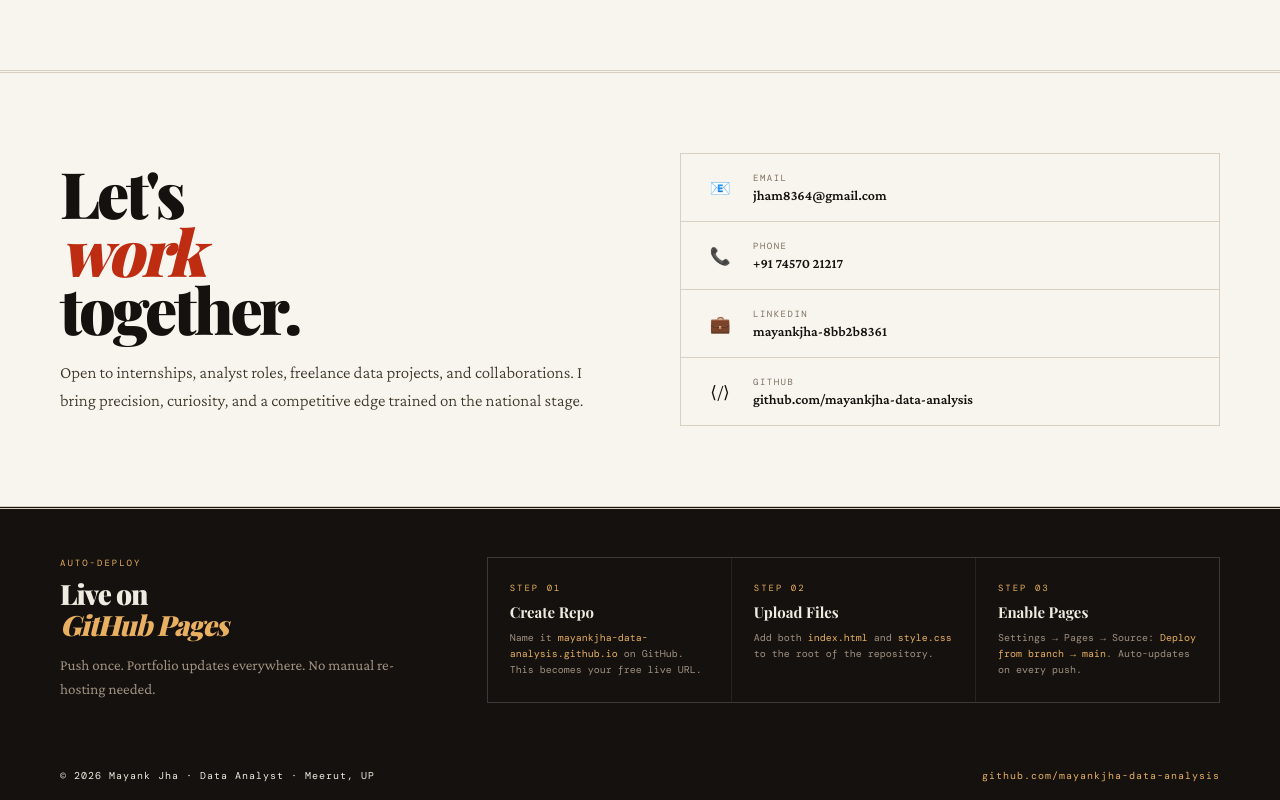
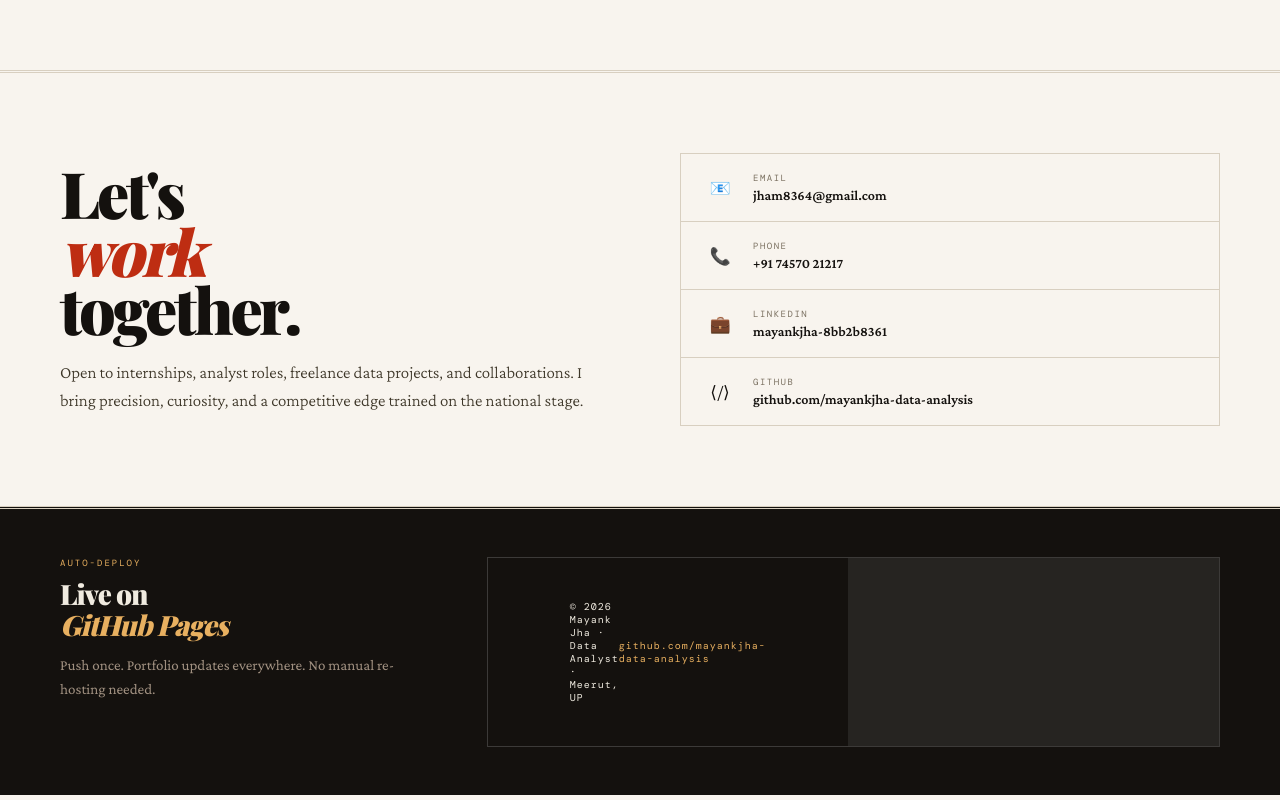
Before and after one commit to mayankjha-data-analysis/myportfolio, a plain HTML site: page index.html in a window 1280 px wide. Shown: the part 4154-4954 px from the top of the page. Drawn offline with nearby package versions, Linux system fonts and the light colour scheme; a web font is replaced by a local one.

Commit message:
Update index.html

```diff
--- a/index.html
+++ b/index.html
@@ -453,25 +453,8 @@
       </div>
       <div class="deploy-steps">
         <div class="deploy-step">
-          <div class="step-num">STEP 01</div>
-          <div class="step-title">Create Repo</div>
-          <div class="step-desc">Name it <span class="step-highlight">mayankjha-data-analysis.github.io</span> on GitHub. This becomes your free live URL.</div>
-        </div>
-        <div class="deploy-step">
-          <div class="step-num">STEP 02</div>
-          <div class="step-title">Upload Files</div>
-          <div class="step-desc">Add both <span class="step-highlight">index.html</span> and <span class="step-highlight">style.css</span> to the root of the repository.</div>
-        </div>
-        <div class="deploy-step">
-          <div class="step-num">STEP 03</div>
-          <div class="step-title">Enable Pages</div>
-          <div class="step-desc">Settings → Pages → Source: <span class="step-highlight">Deploy from branch → main</span>. Auto-updates on every push.</div>
-        </div>
-      </div>
-    </div>
-  </section>
 
-  <!-- ══ FOOTER ══ -->
+          <!-- ══ FOOTER ══ -->
   <footer>
     <span>© 2026 Mayank Jha · Data Analyst · Meerut, UP</span>
     <span><a href="https://github.com/mayankjha-data-analysis" target="_blank">github.com/mayankjha-data-analysis</a></span>
```
